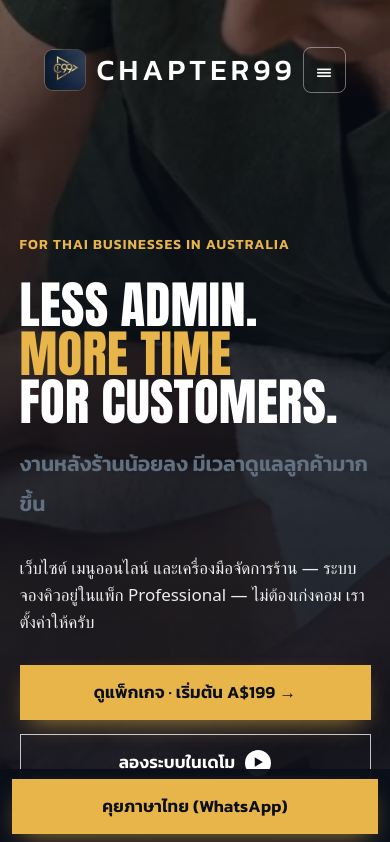
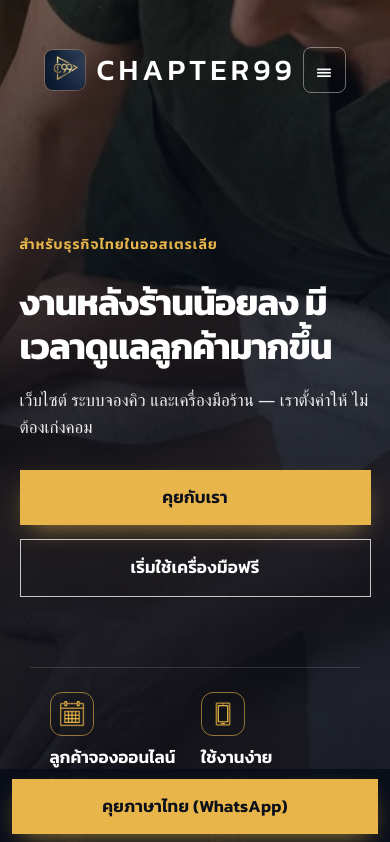
Before and after one commit to chapter99info-cell/chapter99, a React (Vite) app: page /v7 in a window 390 px wide. Shown: the top 842 px of the page. Built offline with nearby package versions, Linux system fonts and the light colour scheme; a web font is replaced by a local one.

Commit message:
feat(v7): React homepage at /v7 (noindex, not live)
Co-authored-by: Cursor <cursoragent@cursor.com>

```diff
--- a/src/components/home-v7/Hero.tsx
+++ b/src/components/home-v7/Hero.tsx
@@ -1,11 +1,12 @@
+import { v7Copy } from '../../content/v7'
+
 type HeroProps = {
-  onOpenDemo: (src: string) => void
+  onOpenDemo?: (src: string) => void
 }
 
-const WA =
-  'https://wa.me/61452044382?text=%E0%B8%AA%E0%B8%A7%E0%B8%B1%E0%B8%AA%E0%B8%94%E0%B8%B5%E0%B8%84%E0%B8%A3%E0%B8%B1%E0%B8%9A%20%E0%B8%AA%E0%B8%99%E0%B9%83%E0%B8%88%E0%B9%80%E0%B8%A7%E0%B9%87%E0%B8%9A%E0%B9%84%E0%B8%8B%E0%B8%95%E0%B9%8C%E0%B8%A3%E0%B9%89%E0%B8%B2%E0%B8%99%20(%E0%B8%88%E0%B8%B2%E0%B8%81%E0%B9%80%E0%B8%A7%E0%B9%87%E0%B8%9A%20Chapter99)'
+const WA = `${v7Copy.contact.whatsapp}?text=${encodeURIComponent('สวัสดีครับ สนใจเว็บไซต์ร้าน (จากเว็บ Chapter99)')}`
 
-export function Hero({ onOpenDemo }: HeroProps) {
+export function Hero(_props: HeroProps) {
   return (
     <section className="hero" id="top">
       <div className="hero__bg">
@@ -27,12 +28,11 @@ export function Hero({ onOpenDemo }: HeroProps) {
           <nav className="menu" aria-label="เมนูหลัก">
             <a href="#massage">ตัวอย่างร้าน</a>
             <a href="#how">วิธีทำงาน</a>
-            <a href="#team">ทีมงาน</a>
             <a href="#packages">ราคา</a>
             <a href="#faq">คำถาม</a>
           </nav>
           <a className="btn btn--gold" href="#contact">
-            ติดต่อเรา
+            {v7Copy.th.ctaTalk}
           </a>
           <a className="burger" href="#packages" aria-label="ไปที่แพ็กเกจ">
             ☰
@@ -40,25 +40,18 @@ export function Hero({ onOpenDemo }: HeroProps) {
         </div>
       </header>
       <div className="hero__in">
-        <span className="kicker">For Thai businesses in Australia</span>
-        <h1 className="big">
-          Less admin.
-          <br />
-          <em>More time</em>
-          <br />
-          for customers.
+        <span className="kicker">{v7Copy.th.heroKicker}</span>
+        <h1 className="th2" style={{ color: '#fff', fontSize: 'clamp(36px, 8vw, 64px)', lineHeight: 1.2 }}>
+          {v7Copy.th.heroHeadline}
         </h1>
-        <p className="lead">งานหลังร้านน้อยลง มีเวลาดูแลลูกค้ามากขึ้น</p>
-        <p className="lead2">
-          เว็บไซต์ เมนูออนไลน์ และเครื่องมือจัดการร้าน — ระบบจองคิวอยู่ในแพ็ก Professional — ไม่ต้องเก่งคอม เราตั้งค่าให้ครับ
-        </p>
+        <p className="lead2">{v7Copy.th.heroSub}</p>
         <div className="hero__cta">
-          <a className="btn btn--gold" href="#packages">
-            ดูแพ็กเกจ · เริ่มต้น A$199 →
+          <a className="btn btn--gold" href="#contact">
+            {v7Copy.th.ctaTalk}
           </a>
-          <button type="button" className="btn btn--line" onClick={() => onOpenDemo('/demo/demo-booking.html')}>
-            ลองระบบในเดโม <span className="play">▶</span>
-          </button>
+          <a className="btn btn--line" href="/business-toolkit">
+            {v7Copy.th.ctaToolkit}
+          </a>
         </div>
       </div>
       <p className="hand hero__note">
@@ -70,7 +63,7 @@ export function Hero({ onOpenDemo }: HeroProps) {
         <div className="wrap">
           <div className="perk">
             <i>
-              <img src="/mockup/media/icons8-notification-50.png" alt="" width={26} height={26} />
+              <img src="/icons/v7/online-booking.png" alt="" width={40} height={40} />
             </i>
             <div>
               <b>ลูกค้าจองออนไลน์</b>
@@ -79,7 +72,7 @@ export function Hero({ onOpenDemo }: HeroProps) {
           </div>
           <div className="perk">
             <i>
-              <img src="/mockup/media/icons8-smartphone-50.png" alt="" width={26} height={26} />
+              <img src="/icons/v7/mobile-phone.png" alt="" width={40} height={40} />
             </i>
             <div>
               <b>ใช้งานง่าย</b>
@@ -88,7 +81,7 @@ export function Hero({ onOpenDemo }: HeroProps) {
           </div>
           <div className="perk">
             <i>
-              <img src="/mockup/media/icons8-settings-50.png" alt="" width={26} height={26} />
+              <img src="/icons/v7/website.png" alt="" width={40} height={40} />
             </i>
             <div>
               <b>ลดงานหลังร้าน</b>
@@ -97,7 +90,7 @@ export function Hero({ onOpenDemo }: HeroProps) {
           </div>
           <div className="perk">
             <i>
-              <img src="/mockup/media/icons8-chat-bubble-50.png" alt="" width={26} height={26} />
+              <img src="/icons/v7/support-chat.png" alt="" width={40} height={40} />
             </i>
             <div>
               <b>คุยภาษาไทย</b>
--- a/src/components/home-v7/Pricing.tsx
+++ b/src/components/home-v7/Pricing.tsx
@@ -1,3 +1,6 @@
+import { pricing } from '../../content/pricing'
+import { v7Copy } from '../../content/v7'
+
 export function Pricing() {
   return (
     <section className="sec dark" id="packages">
@@ -14,14 +17,15 @@ export function Pricing() {
               <span className="badge">อยากมีเว็บไซต์</span>
             </div>
             <div className="amt">
-              <b>A$199</b>
-              <span>+ A$19 / เดือน</span>
+              <b>{pricing.starter.setup}</b>
+              <span>+ {pricing.starter.monthly} / เดือน</span>
             </div>
             <div className="amt-note">ค่าตั้งค่าครั้งแรก</div>
             <ul>
               <li>เว็บไซต์ร้านแบบมือถือ</li>
               <li>บริการ / เมนู / ราคา</li>
               <li>ข้อมูลติดต่อ แผนที่</li>
+              <li>{v7Copy.th.starterNoBooking}</li>
             </ul>
             <a className="btn btn--dark" href="mailto:chapter99solutions@gmail.com?subject=Chapter99%20Starter">
               เลือก Starter →
@@ -33,8 +37,8 @@ export function Pricing() {
               <span className="badge">แนะนำ</span>
             </div>
             <div className="amt">
-              <b>A$499</b>
-              <span>+ A$49 / เดือน</span>
+              <b>{pricing.professional.setup}</b>
+              <span>+ {pricing.professional.monthly} / เดือน</span>
             </div>
             <div className="amt-note">ค่าตั้งค่าครั้งแรก</div>
             <ul>
@@ -64,13 +68,13 @@ export function Pricing() {
         <div className="xaddon rv">
           <span className="xtag">บริการเสริม · ไม่บังคับ — ไม่รวมในราคาแพ็กเกจ</span>
           <span>
-            ถ่ายภาพร้าน <b>A$349</b>
+            ถ่ายภาพร้าน <b>{pricing.addons.photography.price}</b>
           </span>
           <span>
-            วิดีโอ Reels <b>A$349</b>
+            วิดีโอ Reels <b>{pricing.addons.reels.price}</b>
           </span>
           <span>
-            Square Setup <b>A$199</b> ครั้งเดียว
+            Square Setup <b>{pricing.addons.square.price}</b> ครั้งเดียว
           </span>
           <a href="/pricing">ดูขอบเขตงาน →</a>
         </div>
--- /dev/null
+++ b/src/content/pricing.ts
@@ -0,0 +1,21 @@
+export const pricing = {
+  starter: {
+    name: 'Starter',
+    setup: 'A$199',
+    monthly: 'A$19',
+    setupAud: 199,
+    monthlyAud: 19,
+  },
+  professional: {
+    name: 'Professional',
+    setup: 'A$499',
+    monthly: 'A$49',
+    setupAud: 499,
+    monthlyAud: 49,
+  },
+  addons: {
+    photography: { name: 'Photography', price: 'A$349', amountAud: 349 },
+    reels: { name: 'Reels', price: 'A$349', amountAud: 349 },
+    square: { name: 'Square Setup', price: 'A$199', amountAud: 199 },
+  },
+} as const
--- /dev/null
+++ b/src/content/v7.ts
@@ -0,0 +1,25 @@
+export const v7Copy = {
+  th: {
+    heroKicker: 'สำหรับธุรกิจไทยในออสเตรเลีย',
+    heroHeadline: 'งานหลังร้านน้อยลง มีเวลาดูแลลูกค้ามากขึ้น',
+    heroSub: 'เว็บไซต์ ระบบจองคิว และเครื่องมือร้าน — เราตั้งค่าให้ ไม่ต้องเก่งคอม',
+    ctaTalk: 'คุยกับเรา',
+    ctaToolkit: 'เริ่มใช้เครื่องมือฟรี',
+    starterNoBooking: 'ไม่มีระบบจองคิว',
+  },
+  en: {
+    heroKicker: 'For Thai businesses in Australia',
+  },
+  contact: {
+    email: 'chapter99solutions@gmail.com',
+    phoneDisplay: '0452 044 382',
+    phoneHref: 'tel:+61452044382',
+    whatsapp: 'https://wa.me/61452044382',
+    facebook: 'https://www.facebook.com/profile.php?id=61586534972406',
+  },
+  seo: {
+    title: 'Chapter99 — งานหลังร้านน้อยลง มีเวลาดูแลลูกค้ามากขึ้น',
+    description:
+      'เว็บไซต์ ระบบจองคิว และเครื่องมือร้านสำหรับธุรกิจไทยในออสเตรเลีย คุยภาษาไทย ตั้งค่าให้ครบ',
+  },
+} as const
--- a/src/pages/HomeV7.tsx
+++ b/src/pages/HomeV7.tsx
@@ -6,11 +6,11 @@ import { Footer } from '../components/home-v7/Footer'
 import { Hero } from '../components/home-v7/Hero'
 import { HowSteps } from '../components/home-v7/HowSteps'
 import { MassageDemo } from '../components/home-v7/MassageDemo'
-import { MeetTeam } from '../components/home-v7/MeetTeam'
 import { OtherShops } from '../components/home-v7/OtherShops'
 import { Pricing } from '../components/home-v7/Pricing'
 import { StickyContact } from '../components/home-v7/StickyContact'
 import { TrustFaq } from '../components/home-v7/TrustFaq'
+import { v7Copy } from '../content/v7'
 import '../styles/home-v7.css'
 
 const FONT_HREF =
@@ -37,6 +37,23 @@ export default function HomeV7() {
     add('preconnect', 'https://fonts.gstatic.com')
     add('stylesheet', FONT_HREF)
     add('stylesheet', HAND_HREF, { media: '(min-width:1001px)' })
+    document.title = v7Copy.seo.title
+    const desc = document.querySelector('meta[name="description"]')
+    if (desc) desc.setAttribute('content', v7Copy.seo.description)
+    let robots = document.querySelector('meta[name="robots"]')
+    if (!robots) {
+      robots = document.createElement('meta')
+      robots.setAttribute('name', 'robots')
+      document.head.appendChild(robots)
+    }
+    robots.setAttribute('content', 'noindex,nofollow')
+    let og = document.querySelector('meta[property="og:image"]')
+    if (!og) {
+      og = document.createElement('meta')
+      og.setAttribute('property', 'og:image')
+      document.head.appendChild(og)
+    }
+    og.setAttribute('content', '/mockup/media/web/cta-spa.webp')
 
     const reduced = window.matchMedia('(prefers-reduced-motion: reduce)').matches
     const els = document.querySelectorAll('.home-v7 .rv')
@@ -69,7 +86,7 @@ export default function HomeV7() {
       <MassageDemo onOpenDemo={setDemoSrc} />
       <OtherShops />
       <HowSteps />
-      <MeetTeam />
+      {/* TODO: MeetTeam when real team.webp + ABN exist */}
       <Pricing />
       <TrustFaq />
       <FinalCta />
--- /dev/null
+++ b/src/test/setup.ts
@@ -0,0 +1,22 @@
+import '@testing-library/jest-dom/vitest'
+
+class IO {
+  observe() {}
+  unobserve() {}
+  disconnect() {}
+}
+Object.defineProperty(window, 'IntersectionObserver', { writable: true, value: IO })
+Object.defineProperty(window, 'matchMedia', {
+  writable: true,
+  value: (query: string) => ({
+    matches: false,
+    media: query,
+    addEventListener() {},
+    removeEventListener() {},
+    addListener() {},
+    removeListener() {},
+    dispatchEvent() {
+      return false
+    },
+  }),
+})
--- a/vite.config.ts
+++ b/vite.config.ts
@@ -1,3 +1,4 @@
+/// <reference types="vitest/config" />
 import react from '@vitejs/plugin-react'
 import tailwindcss from '@tailwindcss/vite'
 import path from 'path'
@@ -13,4 +14,9 @@ export default defineConfig({
       '@': path.resolve(rootDir, 'src'),
     },
   },
+  test: {
+    environment: 'jsdom',
+    setupFiles: './src/test/setup.ts',
+    include: ['src/**/*.test.ts', 'src/**/*.test.tsx'],
+  },
 })
```
Also changed, not shown: package.json (+6 -1 lines), 2 other files (tests, documents, lock files or other folders).
